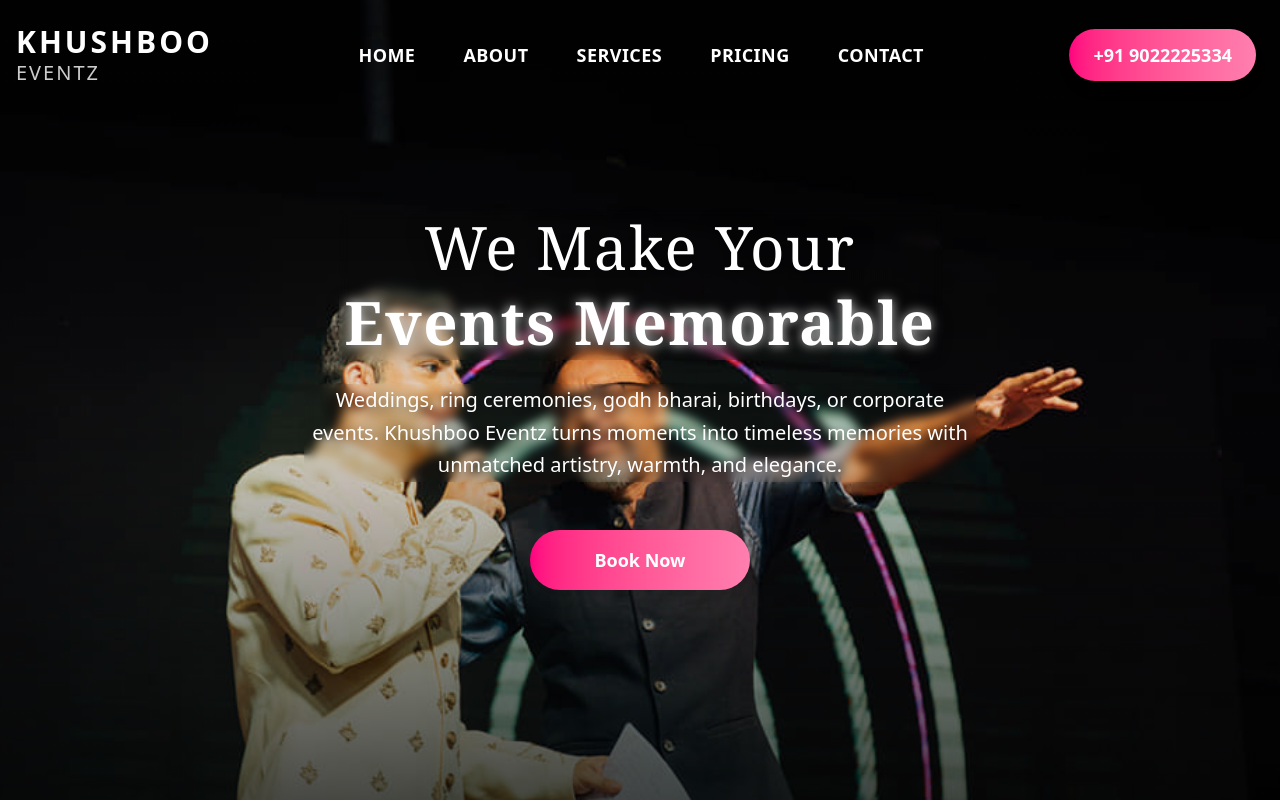
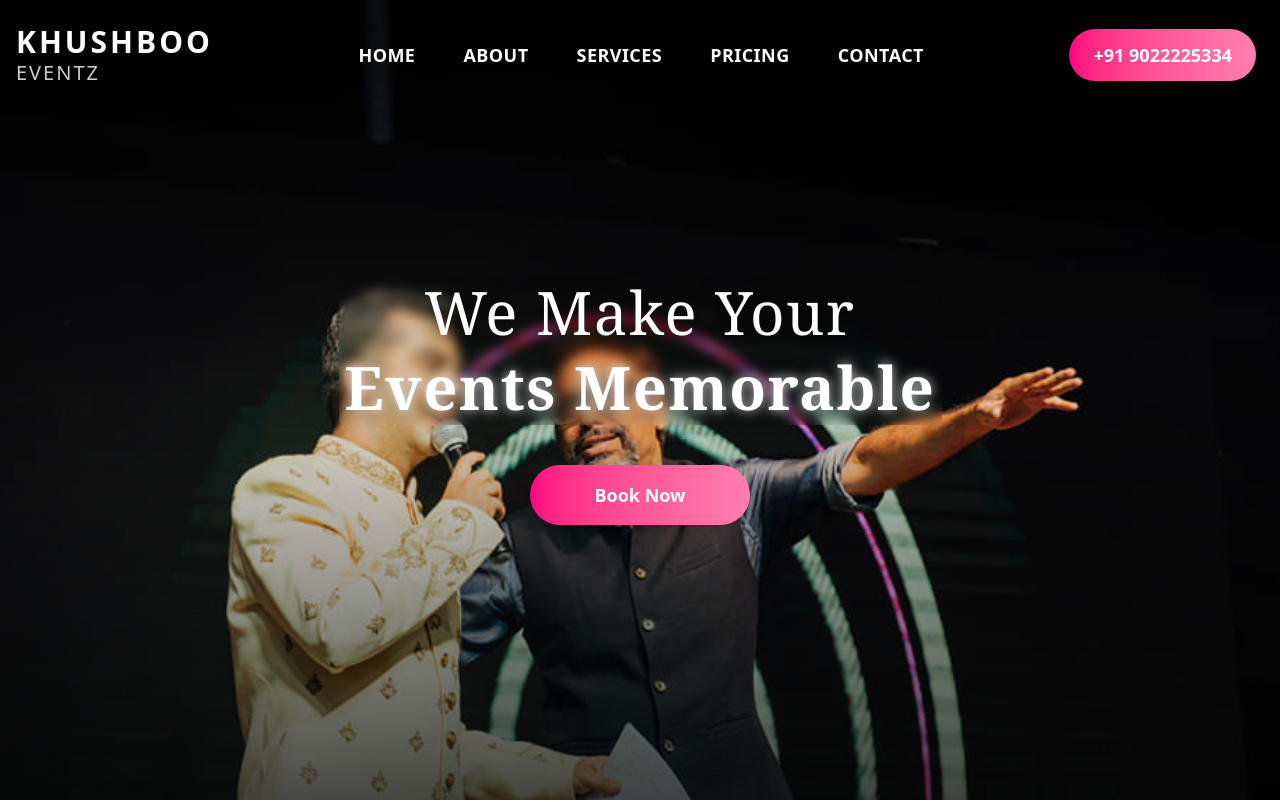
Before and after one commit to bhoomisingh-21/Event-Management-website, a React (Vite) app: page / in a window 1280 px wide. Shown: the top 802 px of the page. Built offline with nearby package versions, Linux system fonts and the light colour scheme.

Commit message:
Changed Photos

```diff
--- a/src/AboutFounder.jsx
+++ b/src/AboutFounder.jsx
@@ -25,7 +25,7 @@ export default function AboutFounder() {
           <div className="relative w-full md:w-1/2 flex justify-center mb-8 md:mb-0">
             {/* Main big image */}
             <motion.img
-              src="https://scontent.fbom22-1.fna.fbcdn.net/v/t1.6435-9/134919516_697818777544918_5357159715062573810_n.jpg?_nc_cat=102&ccb=1-7&_nc_sid=833d8c&_nc_ohc=2fusBRcUIvIQ7kNvwHLgjlR&_nc_oc=AdkzJUNBZmaKlIALXOveDqBcOsomBhMhN66TDOUxOpM3REfPG1ICS9xsdLsPmOmkZuHhoUHZvvpnrd8Bj9b9SdM5&_nc_zt=23&_nc_ht=scontent.fbom22-1.fna&_nc_gid=gT9W6tuIDgQvjSdj38jXLQ&oh=00_Afh08JN57LfufVeXHj8dK85dggR8MnAmTODe3_IRMKF-ew&oe=69524590"
+              src="./images/anchor harshal 1.jpg"
               alt="Anchor Harshal"
               className="w-40 h-40 md:w-64 md:h-64 rounded-3xl object-cover shadow-2xl border-4 border-yellow-400"
               whileHover={{ scale: 1.05 }}
@@ -39,7 +39,7 @@ export default function AboutFounder() {
               transition={{ repeat: Infinity, duration: 8 }}
             />
             <motion.img
-              src="https://scontent.fbom22-1.fna.fbcdn.net/v/t1.6435-9/153360327_724836008176528_1573588013405086816_n.jpg?_nc_cat=104&ccb=1-7&_nc_sid=833d8c&_nc_ohc=rizIQUq05gEQ7kNvwHz5Svf&_nc_oc=Adnl_Fct2pEwHETPXG2CJFx7G9tYB9IZ9DKR-AlKFjduBvksdXH2q5R_EVKmeYFZ-M04cSpyGbFZTRgtr_4yzSHN&_nc_zt=23&_nc_ht=scontent.fbom22-1.fna&_nc_gid=sLCDvN5hkRN0lrfVCfVRQA&oh=00_AfiTrBU5xohLKT8S3ihXoPNC2vr40PlJUvk4CWBGKDHiAA&oe=695256C1"
+              src="./images/anchor harshal 2.jpg"
               className="absolute -top-4 md:-top-6 right-0 w-28 h-28 md:w-40 md:h-40 rounded-2xl shadow-xl border-4 border-white"
               animate={{ rotate: [0, -4, 4, 0] }}
               transition={{ repeat: Infinity, duration: 10 }}
--- a/src/Hero.jsx
+++ b/src/Hero.jsx
@@ -203,22 +203,7 @@ const HeroSection = () => {
 
   </motion.h2>
 
-  {/* Hero Subtitle */}
-  <motion.p
-    initial={{ y: 30, opacity: 0 }}
-    animate={{ y: 0, opacity: 1 }}
-    transition={{ delay: 0.2, duration: 1 }}
-    className="relative max-w-2xl text-[17px] md:text-xl font-medium leading-relaxed mb-8 text-white"
-    style={{
-      backdropFilter: 'blur(5px)',
-      WebkitBackdropFilter: 'blur(5px)',
-      padding: '0 4px',
-      borderRadius: '4px',
-      textShadow: '0 3px 15px rgba(0,0,0,0.7)',
-    }}
-  >
-    Weddings, ring ceremonies, godh bharai, birthdays, or corporate events. Khushboo Eventz turns moments into timeless memories with unmatched artistry, warmth, and elegance.
-  </motion.p>
+
 
   {/* Hero Button */}
  <motion.a
--- a/src/TestimonialSection.jsx
+++ b/src/TestimonialSection.jsx
@@ -8,42 +8,36 @@ import { ChevronLeft, ChevronRight } from "lucide-react";
 const testimonials = [
   {
     name: "Ashok Kumar",
-    date: "2023-06-10",
     rating: 5,
     text: "Excellent...everyone was surprised by seeing their performances..... definitely will invite for next function.......highly recommended!!!!!! its the highlight of our marriage!!!!",
     image: "https://upload.wikimedia.org/wikipedia/commons/thumb/3/34/Eo_circle_pink_white_letter-a.svg/2048px-Eo_circle_pink_white_letter-a.svg.png",
   },
   {
     name: "komal Ch",
-    date: "2023-05-10",
     rating: 5,
     text: "This is best event management in Kerala. Our wedding event was amazing with this company. We are very happy with this group.",
     image: "https://upload.wikimedia.org/wikipedia/commons/thumb/f/f2/Eo_circle_teal_letter-k.svg/1200px-Eo_circle_teal_letter-k.svg.png",
   },
   {
     name: "PINDIYAN ANTONY",
-    date: "2023-04-14",
     rating: 5,
     text: "In my point of view best event management in Thrissur and very good wedding planner in Kerala.",
     image: "https://thepicturesdp.in/wp-content/uploads/2025/08/peachy-queen-profile-pic.jpg",
   },
   {
     name: "Rahul Dev",
-    date: "2023-07-05",
     rating: 5,
     text: "Amazing work! The decoration and management were flawless. They made our event memorable beyond expectations.",
     image: "https://upload.wikimedia.org/wikipedia/commons/thumb/e/e4/Eo_circle_indigo_white_letter-r.svg/2048px-Eo_circle_indigo_white_letter-r.svg.png",
   },
   {
     name: "Anjali aron",
-    date: "2023-08-12",
     rating: 5,
     text: "Top-notch professionalism and creativity! They handled everything smoothly. Would definitely recommend them for any big event.",
     image: "https://i.pinimg.com/236x/c1/b1/16/c1b116c483b052a9d09e6d1f1eb79009.jpg",
   },
   {
     name: "Sneha Nair",
-    date: "2023-09-02",
     rating: 5,
     text: "Everything went perfectly! The team was very cooperative and made sure all arrangements were perfect.",
     image: "https://mastdp.in/wp-content/uploads/profile-cute-girl-pic-6.webp",
```
Also changed, not shown: public/images/anchor harshal 1.jpg (added), public/images/anchor harshal 2.jpg (added).
